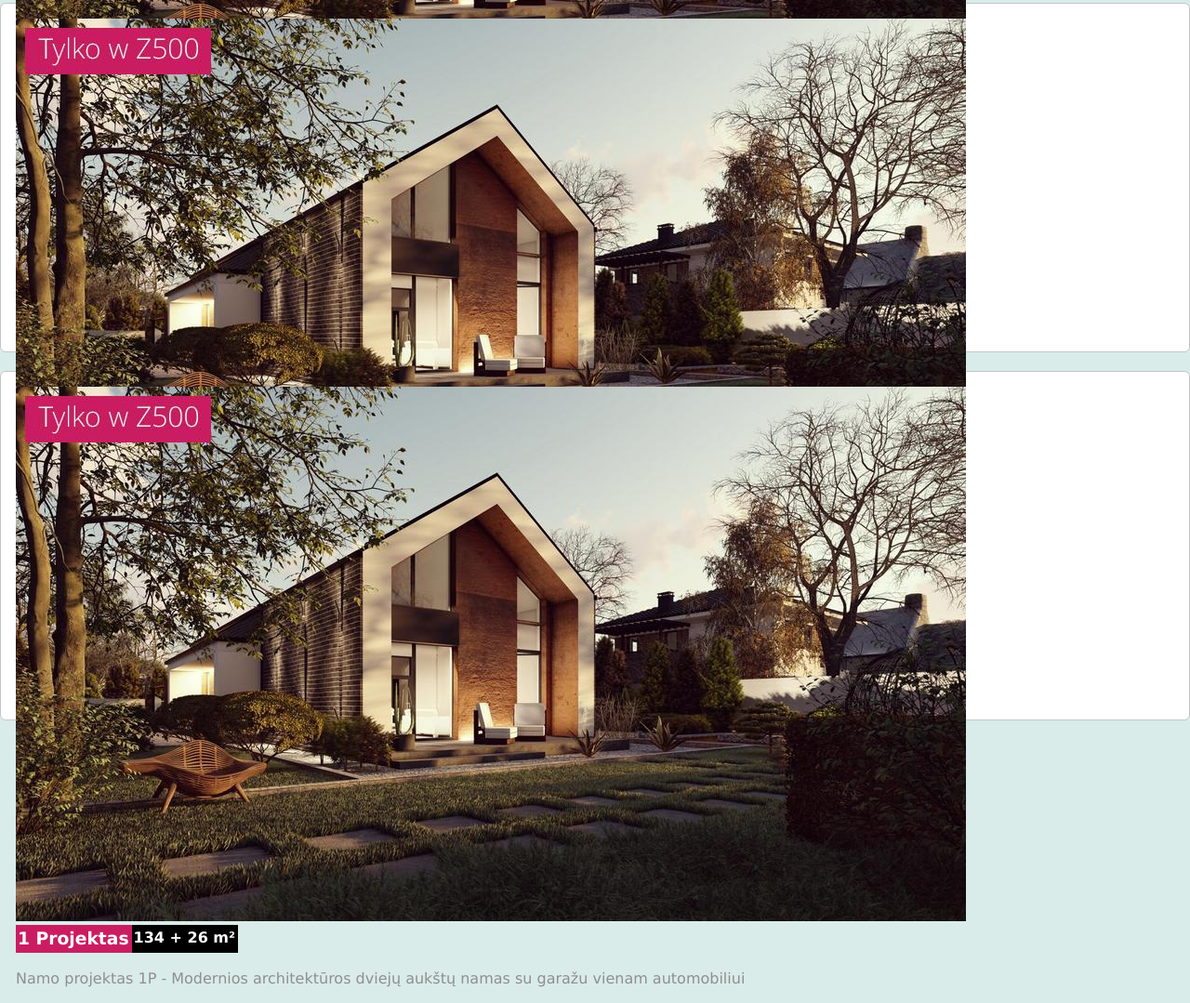
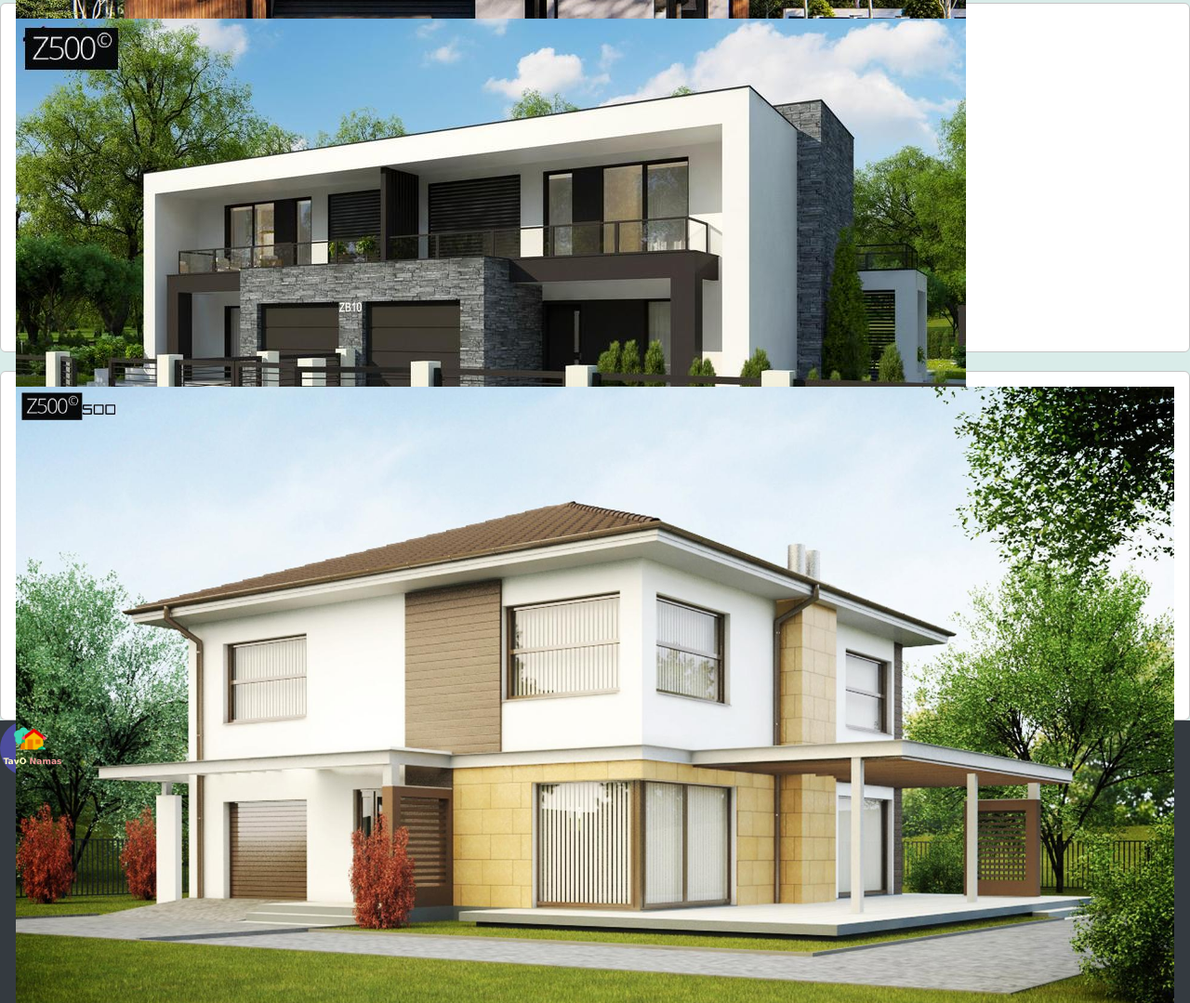
Before and after one commit to K-Rimantas-Sav/Tavo-Namas, a plain HTML site: page index.html in a window 1280 px wide. Shown: the part 1721-2800 px from the top of the page at 93% size. Drawn offline with nearby package versions, Linux system fonts and the light colour scheme; a script that the page names is missing.

Commit message:
add footer mobail

```diff
--- a/index.html
+++ b/index.html
@@ -64,18 +64,32 @@
     <section class="projektai">
       <!--One project -->
       <div class="projektas card">
-        <img src="./Projektai/1/1 namas galas.jpg" alt="pradzia" />
+        <img src="./Projektai/3/3 priekis.jpg" alt="pradzia" />
         <div class="pojektoUzrasai">
           <div class="projektoNo">
-            <h3 class="proNoUzrasas">1 Projektas</h3>
+            <h3 class="proNoUzrasas">3 Projektas</h3>
           </div>
           <div class="projPlotas">
-            <h4 class="projAprasas">134 + 26<span> m²</span></h4>
+            <h4 class="projAprasas">96<span> m²</span></h4>
+          </div>
+        </div>
+
+        <p>Namo projektas 3P - Vienaaukštis namas su keturšlaičiu stogu</p>
+      </div>
+      <!--One project End -->
+      <div class="projektas card">
+        <img src="./Projektai/2/2 Priekis.jpg" alt="pradzia" />
+        <div class="pojektoUzrasai">
+          <div class="projektoNo">
+            <h3 class="proNoUzrasas">2 Projektas</h3>
+          </div>
+          <div class="projPlotas">
+            <h4 class="projAprasas">114 + 40<span> m²</span></h4>
           </div>
         </div>
 
         <p>
-          Namo projektas 1P - Modernios architektūros dviejų aukštų namas su
+          Namo projektas 2P - Modernios architektūros dviejų aukštų namas su
           garažu vienam automobiliui
         </p>
       </div>
@@ -98,74 +112,62 @@
       </div>
       <!--One project End -->
       <div class="projektas card">
-        <img src="./Projektai/1/1 namas galas.jpg" alt="pradzia" />
+        <img src="./Projektai/4/4 priekis.jpg" alt="pradzia" />
         <div class="pojektoUzrasai">
           <div class="projektoNo">
-            <h3 class="proNoUzrasas">1 Projektas</h3>
+            <h3 class="proNoUzrasas">4 Projektas</h3>
           </div>
           <div class="projPlotas">
-            <h4 class="projAprasas">134 + 26<span> m²</span></h4>
+            <h4 class="projAprasas">143 + 21<span> m²</span></h4>
+          </div>
+        </div>
+
+        <p>Namo projektas 4P - Komfortiškas vienaukštis namas su garažu</p>
+      </div>
+      <!--One project End -->
+      <div class="projektas card">
+        <img src="./Projektai/5/5 priekis.jpg" alt="pradzia" />
+        <div class="pojektoUzrasai">
+          <div class="projektoNo">
+            <h3 class="proNoUzrasas">5 Projektas</h3>
+          </div>
+          <div class="projPlotas">
+            <h4 class="projAprasas">142 + 21<span> m²</span></h4>
           </div>
         </div>
 
         <p>
-          Namo projektas 1P - Modernios architektūros dviejų aukštų namas su
-          garažu vienam automobiliui
+          Namo projektas 5P - Modernus dvibutis dviaukštis namas su terasa ir
+          garažu
         </p>
       </div>
       <!--One project End -->
       <div class="projektas card">
-        <img src="./Projektai/1/1 namas galas.jpg" alt="pradzia" />
+        <img src="./Projektai/6/6 priekis.jpg" alt="pradzia" />
         <div class="pojektoUzrasai">
           <div class="projektoNo">
-            <h3 class="proNoUzrasas">1 Projektas</h3>
+            <h3 class="proNoUzrasas">6 Projektas</h3>
           </div>
           <div class="projPlotas">
-            <h4 class="projAprasas">134 + 26<span> m²</span></h4>
+            <h4 class="projAprasas">136 + 24<span> m²</span></h4>
           </div>
         </div>
 
         <p>
-          Namo projektas 1P - Modernios architektūros dviejų aukštų namas su
-          garažu vienam automobiliui
-        </p>
-      </div>
-      <!--One project End -->
-      <div class="projektas card">
-        <img src="./Projektai/1/1 namas galas.jpg" alt="pradzia" />
-        <div class="pojektoUzrasai">
-          <div class="projektoNo">
-            <h3 class="proNoUzrasas">1 Projektas</h3>
-          </div>
-          <div class="projPlotas">
-            <h4 class="projAprasas">134 + 26<span> m²</span></h4>
-          </div>
-        </div>
-
-        <p>
-          Namo projektas 1P - Modernios architektūros dviejų aukštų namas su
-          garažu vienam automobiliui
-        </p>
-      </div>
-      <!--One project End -->
-      <div class="projektas card">
-        <img src="./Projektai/1/1 namas galas.jpg" alt="pradzia" />
-        <div class="pojektoUzrasai">
-          <div class="projektoNo">
-            <h3 class="proNoUzrasas">1 Projektas</h3>
-          </div>
-          <div class="projPlotas">
-            <h4 class="projAprasas">134 + 26<span> m²</span></h4>
-          </div>
-        </div>
-
-        <p>
-          Namo projektas 1P - Modernios architektūros dviejų aukštų namas su
+          Namo projektas 6P - Modernios architektūros dviejų aukštų namas su
           garažu vienam automobiliui
         </p>
       </div>
       <!--One project End -->
     </section>
-    <footer class="footerBlock"></footer>
+    <footer class="footerBlock">
+      <div class="footerCard footLogo">
+        <img src="./icon/logo/icons8-house-with-a-garden-96.png" alt="logoFooter" />
+        <h5><span>TavO</span> Namas</h5>
+      </div>
+      <div class="footerCard"></div>
+      <div class="footerCard"></div>
+      <div class="footerCard"></div>
+
   </body>
 </html>
--- /dev/null
+++ b/scss/_footer.scss
@@ -0,0 +1,26 @@
+// #343a40 sviesi #6c757d
+
+.footerBlock {
+  background-color: #343a40;
+  color: #6c757d;
+  height: 60vh;
+}
+.footLogo {
+  height: 60px;
+  width: 74px;
+  margin: 0;
+  font-size: 11px;
+  background-color: #4d4d9e;
+  border-radius: 2.1rem;
+}
+.footLogo img {
+  height: 35px;
+  padding-left: 14.5px;
+}
+.footLogo h5 {
+  color: rgb(239, 153, 153);
+  padding-left: 3.5px;
+}
+.footLogo h5 span {
+  color: rgb(255, 250, 196);
+}
--- a/scss/main.scss
+++ b/scss/main.scss
@@ -8,6 +8,7 @@
 @import "common";
 @import "header";
 @import "projektai";
+@import "footer";
 
 @import "media";
 
```
Also changed, not shown: css/main.css, 1 other file.
